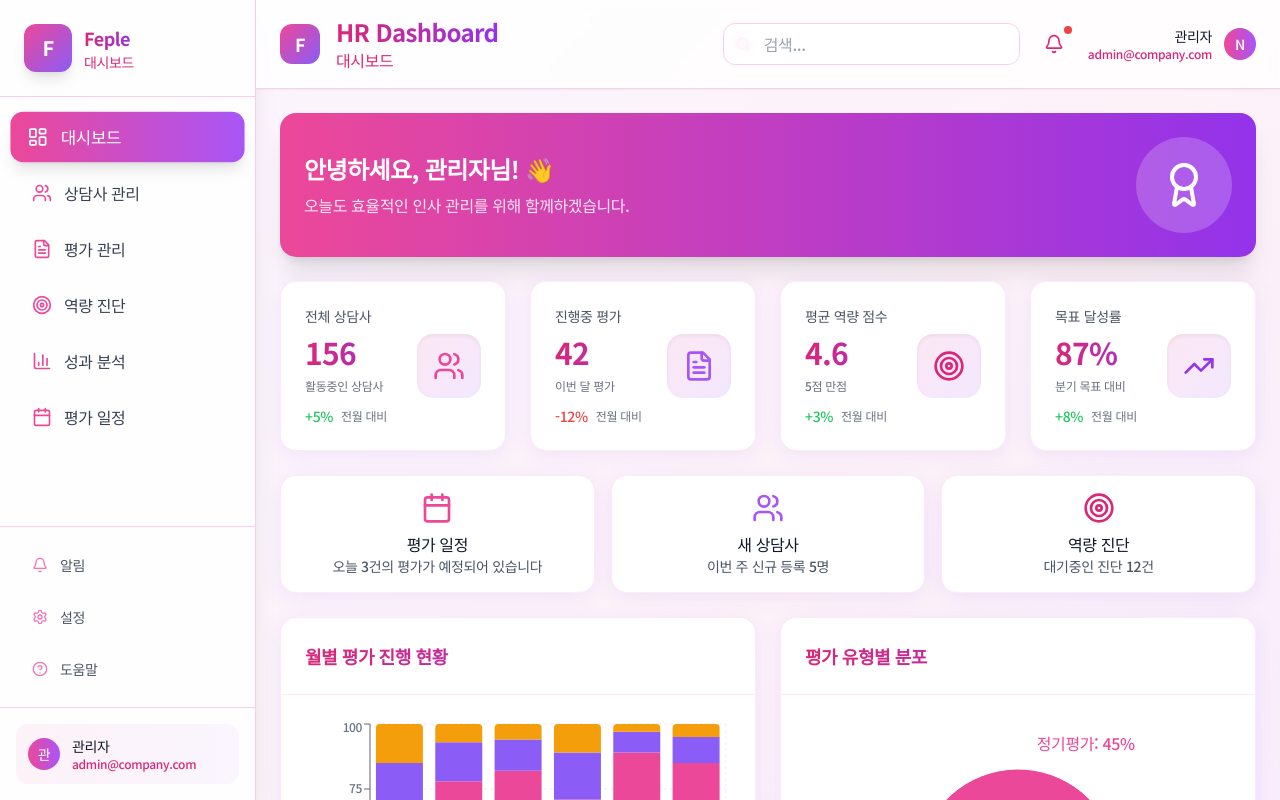
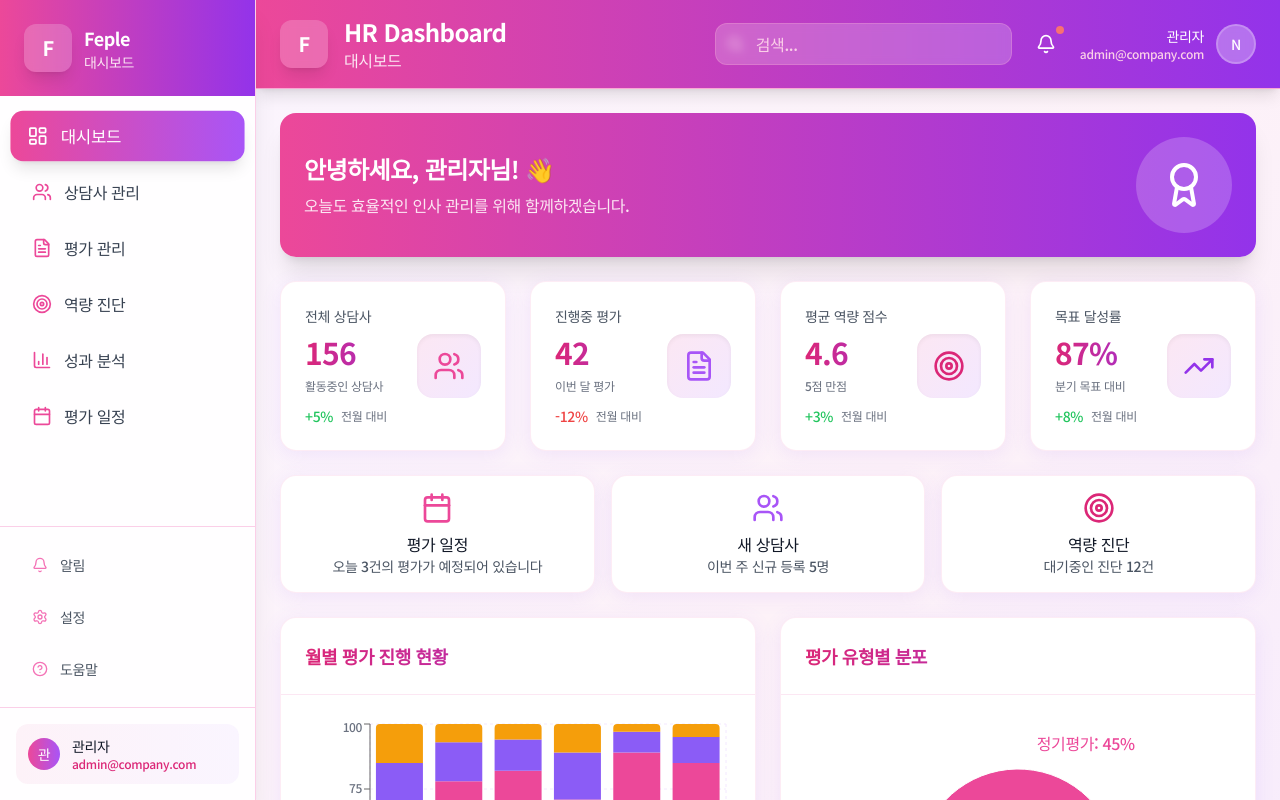
Before and after one commit to OhHyunSeo/Feple_AD, a Next.js app: page / in a window 1280 px wide. Shown: the top 800 px of the page. Built offline with nearby package versions, Linux system fonts and the light colour scheme.

Commit message:
fix: 헤더 및 사이드바 정렬 수정, 핑크색 배경과 흰색 텍스트 적용

```diff
--- a/src/components/Header.tsx
+++ b/src/components/Header.tsx
@@ -8,19 +8,19 @@ interface HeaderProps {
 
 export default function Header({ title }: HeaderProps) {
   return (
-    <header className="bg-white/80 backdrop-blur-sm border-b border-pink-200 shadow-sm">
+    <header className="bg-gradient-to-r from-pink-500 to-purple-600 border-b border-pink-300 shadow-lg">
       <div className="px-6 py-4">
         <div className="flex items-center justify-between">
           <div className="flex items-center gap-4">
-            <div className="theme-gradient w-10 h-10 rounded-xl flex items-center justify-center">
-              <span className="text-white font-bold text-lg korean-heading">F</span>
+            <div className="bg-white/20 backdrop-blur-sm w-12 h-12 rounded-xl flex items-center justify-center shadow-lg">
+              <span className="text-white font-bold text-xl korean-heading">F</span>
             </div>
             <div>
-              <h1 className="text-2xl font-bold bg-gradient-to-r from-pink-600 to-purple-600 bg-clip-text text-transparent korean-heading">
+              <h1 className="text-2xl font-bold text-white korean-heading">
                 HR Dashboard
               </h1>
               {title && (
-                <p className="text-pink-600 font-medium korean-text">{title}</p>
+                <p className="text-pink-100 font-medium korean-text">{title}</p>
               )}
             </div>
           </div>
@@ -28,27 +28,27 @@ export default function Header({ title }: HeaderProps) {
           <div className="flex items-center gap-4">
             {/* 검색 */}
             <div className="relative">
-              <Search className="absolute left-3 top-1/2 transform -translate-y-1/2 text-pink-400 h-4 w-4" />
+              <Search className="absolute left-3 top-1/2 transform -translate-y-1/2 text-pink-200 h-4 w-4" />
               <input
                 type="text"
                 placeholder="검색..."
-                className="pl-10 pr-4 py-2 border border-pink-200 rounded-xl focus:outline-none focus:ring-2 focus:ring-pink-300 focus:border-transparent bg-white/70 backdrop-blur-sm korean-text"
+                className="pl-10 pr-4 py-2 border border-pink-300/30 rounded-xl focus:outline-none focus:ring-2 focus:ring-white/50 focus:border-transparent bg-white/20 backdrop-blur-sm placeholder-pink-200 text-white korean-text"
               />
             </div>
 
             {/* 알림 */}
-            <button className="relative p-2 text-pink-600 hover:bg-pink-100 rounded-xl transition-colors">
+            <button className="relative p-2 text-white hover:bg-white/20 rounded-xl transition-colors">
               <Bell className="h-5 w-5" />
-              <span className="absolute top-0 right-0 h-2 w-2 bg-red-500 rounded-full"></span>
+              <span className="absolute top-0 right-0 h-2 w-2 bg-red-400 rounded-full"></span>
             </button>
 
             {/* 사용자 */}
             <div className="flex items-center gap-3">
               <div className="text-right">
-                <p className="text-sm font-medium text-gray-900 korean-text">관리자</p>
-                <p className="text-xs text-pink-600 korean-text">admin@company.com</p>
+                <p className="text-sm font-medium text-white korean-text">관리자</p>
+                <p className="text-xs text-pink-200 korean-text">admin@company.com</p>
               </div>
-              <div className="w-8 h-8 bg-gradient-to-r from-pink-500 to-purple-500 rounded-full flex items-center justify-center">
+              <div className="w-10 h-10 bg-white/30 backdrop-blur-sm rounded-full flex items-center justify-center border-2 border-white/20">
                 <span className="text-white font-semibold text-sm korean-text">N</span>
               </div>
             </div>
--- a/src/components/Sidebar.tsx
+++ b/src/components/Sidebar.tsx
@@ -35,16 +35,16 @@ export default function Sidebar() {
   return (
     <div className="w-64 h-screen bg-white/90 backdrop-blur-sm border-r border-pink-200 shadow-xl flex flex-col">
       {/* 로고 영역 */}
-      <div className="p-6 border-b border-pink-200">
+      <div className="bg-gradient-to-r from-pink-500 to-purple-600 p-6">
         <div className="flex items-center gap-3">
-          <div className="theme-gradient w-12 h-12 rounded-xl flex items-center justify-center shadow-lg">
+          <div className="bg-white/20 backdrop-blur-sm w-12 h-12 rounded-xl flex items-center justify-center shadow-lg">
             <span className="text-white font-bold text-xl korean-heading">F</span>
           </div>
           <div>
-            <h1 className="text-lg font-bold bg-gradient-to-r from-pink-600 to-purple-600 bg-clip-text text-transparent korean-heading">
+            <h1 className="text-lg font-bold text-white korean-heading">
               Feple
             </h1>
-            <p className="text-sm text-pink-600 korean-text">대시보드</p>
+            <p className="text-sm text-pink-100 korean-text">대시보드</p>
           </div>
         </div>
       </div>
```
